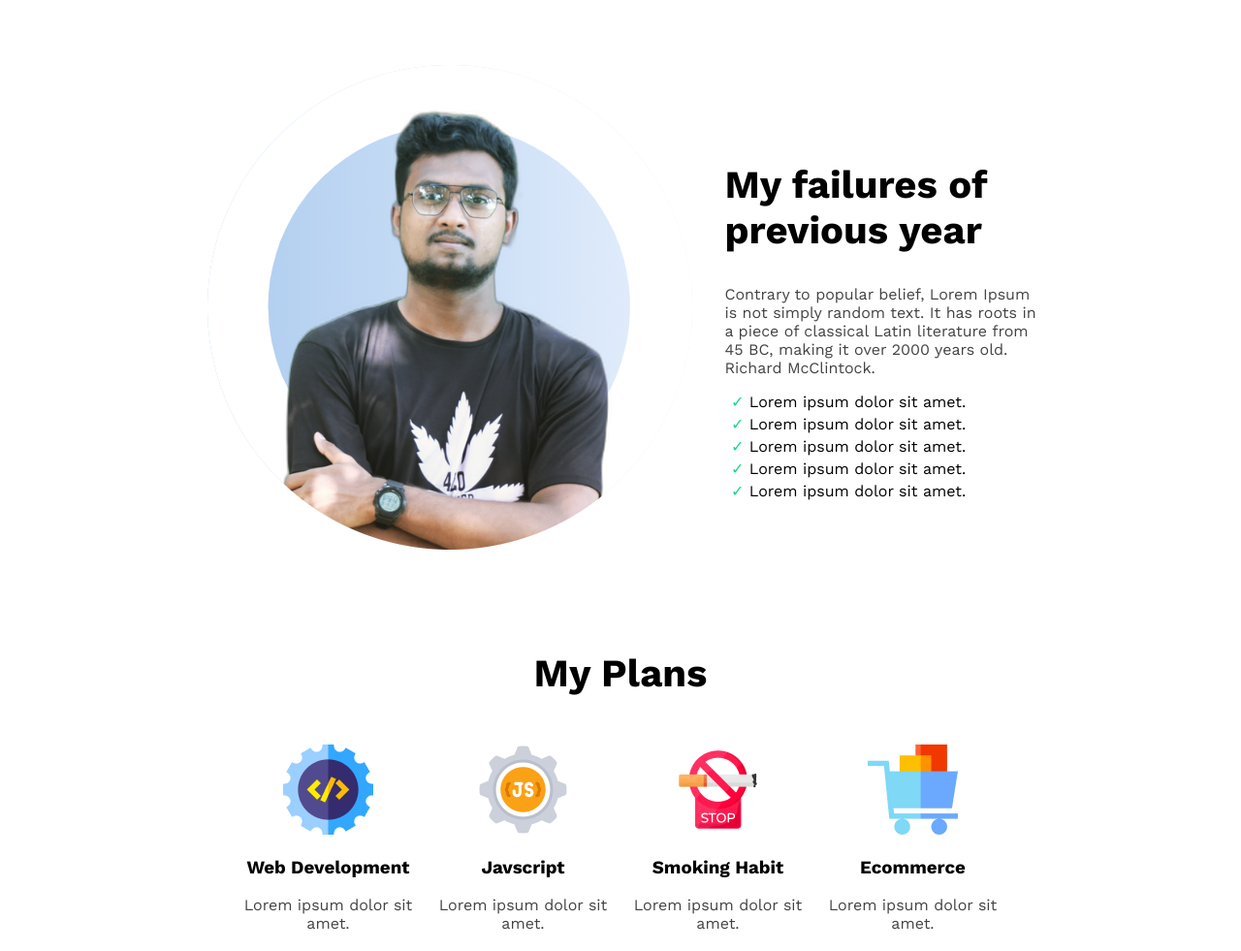
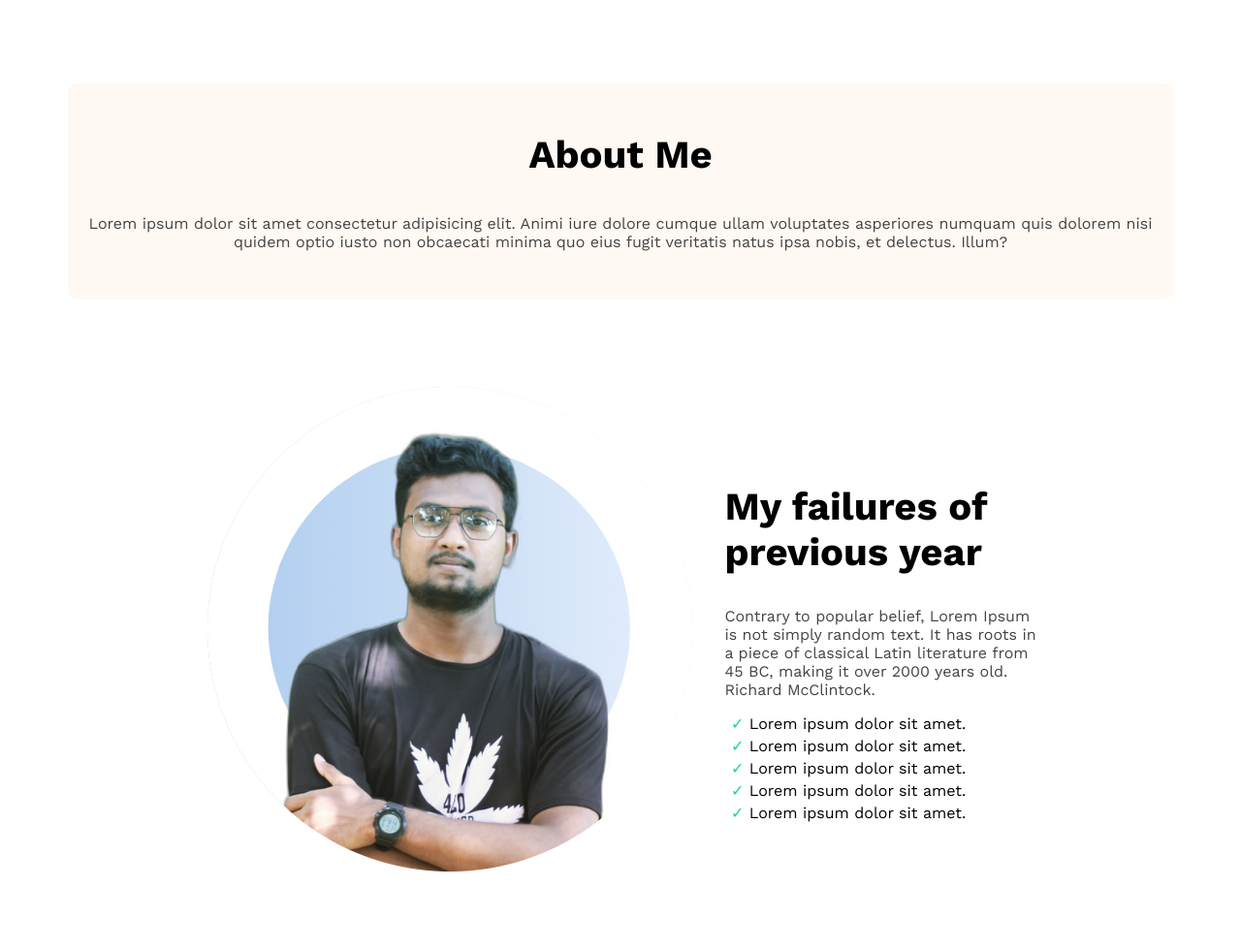
Before and after one commit to NaimurRahman-11/Assignment1, a plain HTML site: page index.html in a window 1280 px wide. Shown: the part 808-1789 px from the top of the page at 97% size. Drawn offline with nearby package versions, Linux system fonts and the light colour scheme.

Commit message:
added about section

```diff
--- a/css/style.css
+++ b/css/style.css
@@ -21,6 +21,8 @@ p {
     color: #444343;
 }
 
+
+/* CSS for Section One */
 .primary-btn {
     margin-top: 32px;
     border: 0;
@@ -43,13 +45,15 @@ p {
     margin-left: 845px;
 }
 
+
+
+/* CSS for Section Two */
 .sectionTwo {
-    margin-top: 431px;
+    margin-top: 90px;
     display: flex;
     margin-left: 206px;
 
 }
-
 
 .sectionTwo h2 {
     margin-right: 35%;
@@ -71,6 +75,10 @@ ul li {
     padding-bottom: 4px;
 }
 
+
+
+/* CSS for Section Three */
+
 #sectionThreeHeader {
     text-align: center;
     margin-top: 100px;
@@ -84,6 +92,9 @@ ul li {
     justify-content: space-around;
     text-align: center;
 }
+
+
+/* CSS for Banner Section */
 
 .banner {
     background-image: url('../images/gradient2.png'), url('../images/watch.png');
@@ -123,16 +134,17 @@ ul li {
     cursor: pointer;
 }
 
+
+
+
+/* CSS for Footer Section */
+
 .footer {
     width: 100%;
     height: 577px;
     display: flex;
-    /* justify-content: space-around; */
     position: absolute;
     margin: 30px 0 0 -10px;
-
-    /* Dark 01 */
-
     background: #151414;
 }
 
@@ -200,3 +212,25 @@ input {
     cursor: pointer;
 
 }
+
+
+/* CSS for About Section */
+
+.about {
+    max-width: 1140px;
+    margin: 0 auto;
+    background-color: #FFF8F3;
+    border-radius: 10px;
+}
+
+.about h2 {
+    margin-top: 450px;
+    padding-top: 50px;
+    text-align: center;
+}
+
+.about p {
+    padding: 5px;
+    padding-bottom: 50px;
+    text-align: center;
+}
--- a/index.html
+++ b/index.html
@@ -27,6 +27,23 @@
     </div>
 
     <!-- First Section Ends Here -->
+
+
+
+
+    <!-- About Me Section Starts From Here -->
+    <section>
+        <div class="about">
+            <h2>About Me</h2>
+            <p>Lorem ipsum dolor sit amet consectetur adipisicing elit. Animi iure dolore cumque ullam voluptates
+                asperiores
+                numquam quis dolorem nisi quidem optio iusto non obcaecati minima quo eius fugit veritatis natus ipsa
+                nobis,
+                et delectus. Illum?</p>
+        </div>
+
+    </section>
+    <!-- About Me Section Ends Here -->
 
 
 
@@ -72,6 +89,9 @@
     </section>
 
     <!-- Second Section Ends Here -->
+
+
+
 
 
 
```
